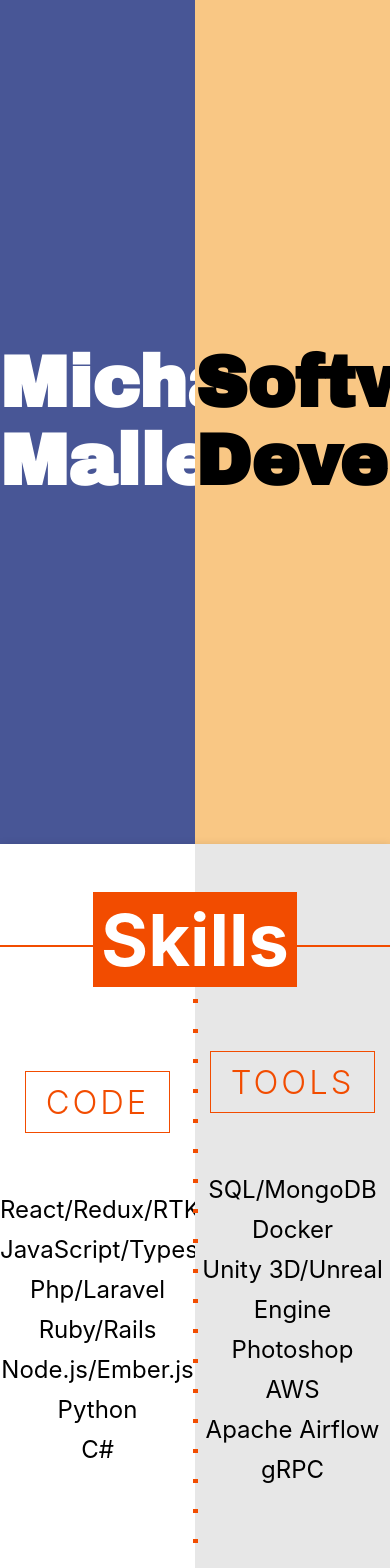
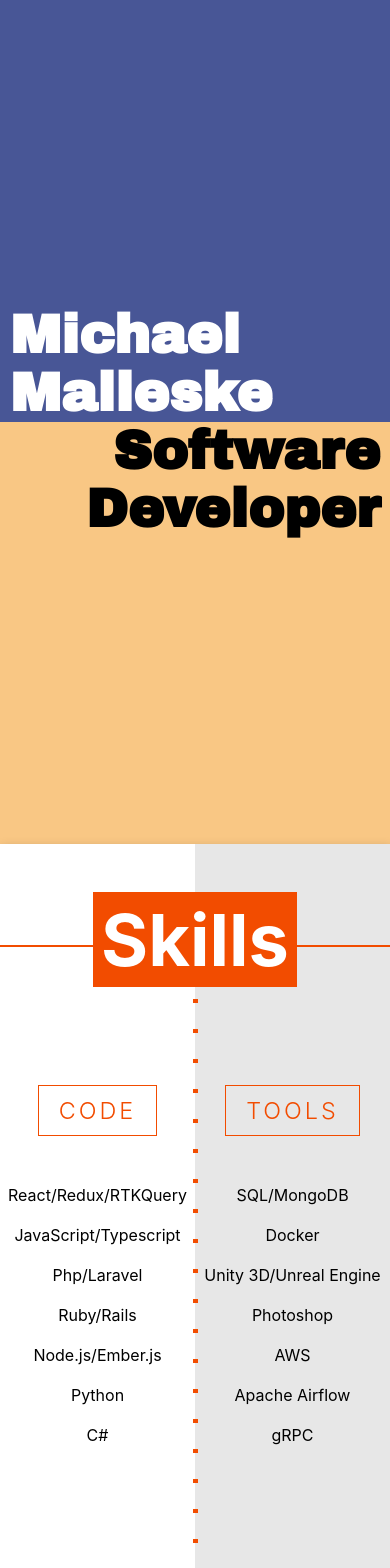
Before and after one commit to mmalleske/portfolio, a React app: page / in a window 390 px wide. Shown: the top 1568 px of the page. Built offline with nearby package versions, Linux system fonts and the light colour scheme; a web font is replaced by a local one.

Commit message:
start responsiveness

```diff
--- a/src/components/skillsSection/SkillsSection.scss
+++ b/src/components/skillsSection/SkillsSection.scss
@@ -78,4 +78,17 @@
     &__tools {
         background-color: #e7e7e7;
     }
+
+    @media (max-width: 820px) {
+
+        &__subtitle {
+            font-size: 20px;
+        }
+
+        &__languages, &__tools {
+            ul {
+                font-size: 16px;
+            }
+        }
+    }
 }
--- a/src/components/title/Title.scss
+++ b/src/components/title/Title.scss
@@ -18,11 +18,9 @@
 }
 
 .mm-title-v2 {
-  // height: 100vh;
   display: flex;
   font-family: 'Archivo Black', sans-serif;
   font-size: 48px;
-  // animation: letter-spacing 1s forwards, fade-in 1s forwards;
 
   &__name, &__profession {
     width: 50%;
@@ -57,4 +55,32 @@
 
   }
 
+  @media (max-width: 820px) {
+    flex-direction: column;
+    font-size: 72px;
+
+    &__name, &__profession {
+      width: 100%;
+      height: 50%;
+
+      h1 {
+        margin: 0 10px;
+      }
+    }
+
+    &__name {
+      text-align: left;
+      justify-content: flex-end;
+    }
+
+    &__profession {
+      text-align: right;
+      justify-content: flex-start;
+    }
+  }
+
+  @media (max-width: 658px) {
+    font-size: 36px;
+  }
+
 }
```
